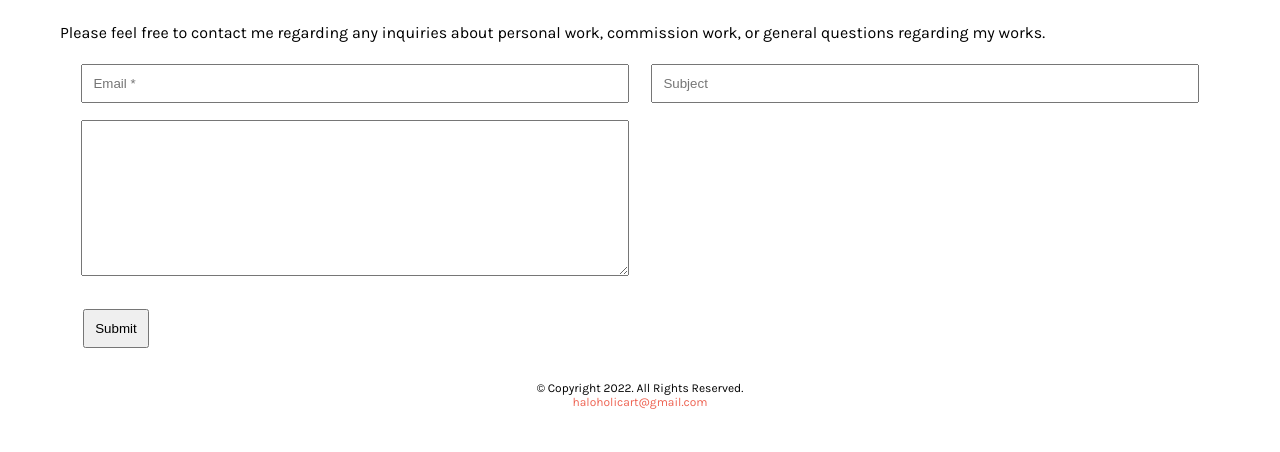
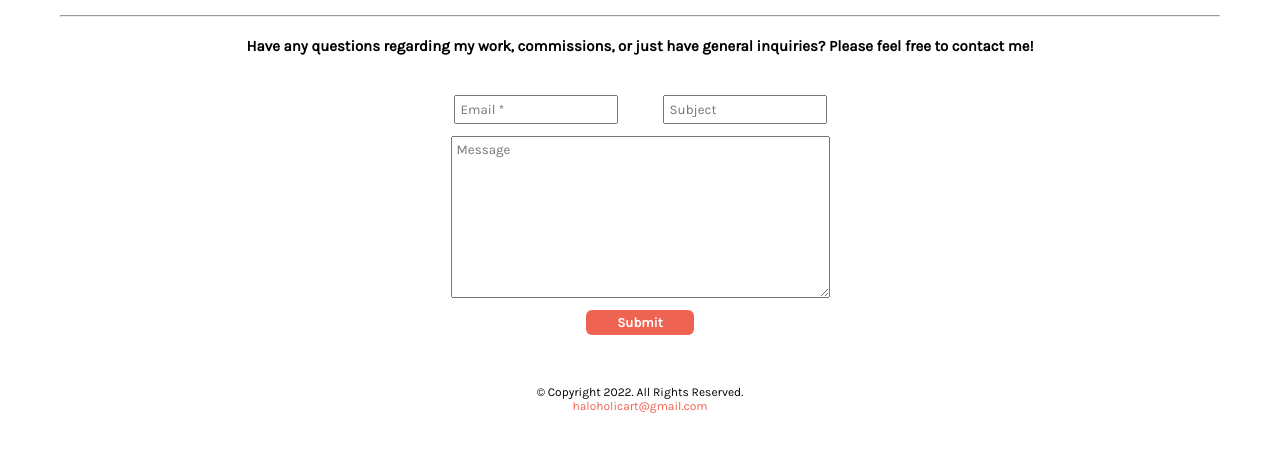
Before and after one commit to HALOHOLIC/HALOHOLIC.github.io, a plain HTML site: page contact.html in a window 1280 px wide. Shown: the part 92-544 px from the top of the page. Drawn offline with Linux system fonts and the light colour scheme.

Commit message:
HALOHOLIC Portfolio Update 04/05/2022
Did additional updates for the contact page, including CSS styling and additive text.

```diff
--- a/contact.html
+++ b/contact.html
@@ -40,20 +40,21 @@
     </div>
 
     <main>
-        <p>Please feel free to contact me regarding any inquiries
-            about personal work, commission work, or general questions
-            regarding my works.
-        </p>
+        <hr>
+        <h4 class="inquiry">Have any questions regarding my work, commissions, or just have general inquiries?
+            Please feel free to contact me!
+        </h4>
 
         <form action:"mailto:haloholicart@gmail.com" method="post" id="emailing" class="">
-            <input name="email" type="email" placeholder="Email *" required pattern="^.+@.+\.[a-zA-Z]{2,63}$"
-                max-length="250">
-            <input name="subject" type="text" placeholder="Subject">
-            <textarea placeholder="Message" rows="10″ cols=" 50″>
-            </textarea>
+            <div class="email-sub">
+                <input name="email" type="email" placeholder="Email *" required pattern="^.+@.+\.[a-zA-Z]{2,63}$"
+                    max-length="250">
+                <input name="subject" type="text" placeholder="Subject">
+            </div>
+            <textarea class="email-message" placeholder="Message" rows="10" cols="50"></textarea>
 
+            <input type="submit" id="submit" value="Submit" class="btn">
         </form>
-        <input type="submit" id="submit" value="Submit" class="btn">
     </main>
 
 </body>
--- a/css/styles.css
+++ b/css/styles.css
@@ -134,20 +134,57 @@ footer a {
     color: #9B2E2E;
 }
 
-fieldset,
-input,
-select,
-textarea {
-    margin: 1% 2% 2% 2%;
+.inquiry {
+    font-size: 15px;
+    text-align: justify;
+    margin: 10px;
+    text-align: center;
+    padding-top: 10px;
 }
 
+
 form {
-    display: grid;
-    grid-template-columns: auto auto;
-    align-content: center;
+    display: flex;
+    flex-direction: column;
     margin: 10px;
+    align-items: center;
+    gap: 12px;
+    padding: 30px;
 }
 
-input {
-    padding: 10px
+.email-sub {
+    display: flex;
+    flex-direction: row;
+    align-items: center;
+    gap: 45px;
+    /* display: flex; */
+    /* position: relative; */
+    /* justify-content: center; */
 }
+
+.email-message {
+    display: block;
+    /* position: relative; */
+    /* justify-self: center; */
+}
+
+input,
+textarea {
+    padding: 5px;
+    font-family: 'Karla', sans-serif;
+}
+
+#submit {
+    background-color: #EE6352;
+    color: #ffffff;
+    border: none;
+    border-radius: 6px;
+    width: 10%;
+    font-family: 'Karla', sans-serif;
+    font-weight: bold;
+    transition: background-color ease-in-out .2s;
+}
+
+#submit:hover {
+    background-color: #9B2E2E;
+}
```
